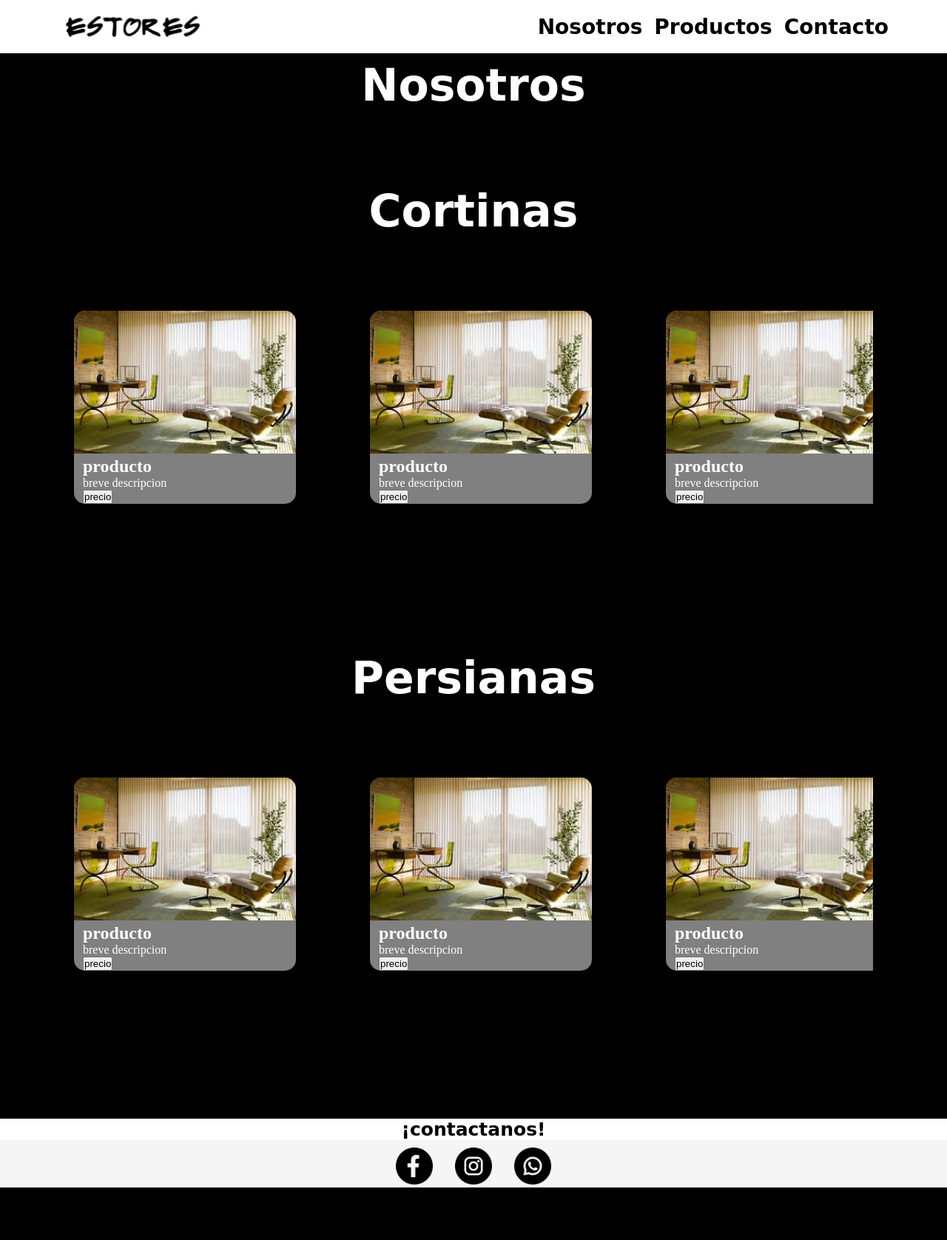
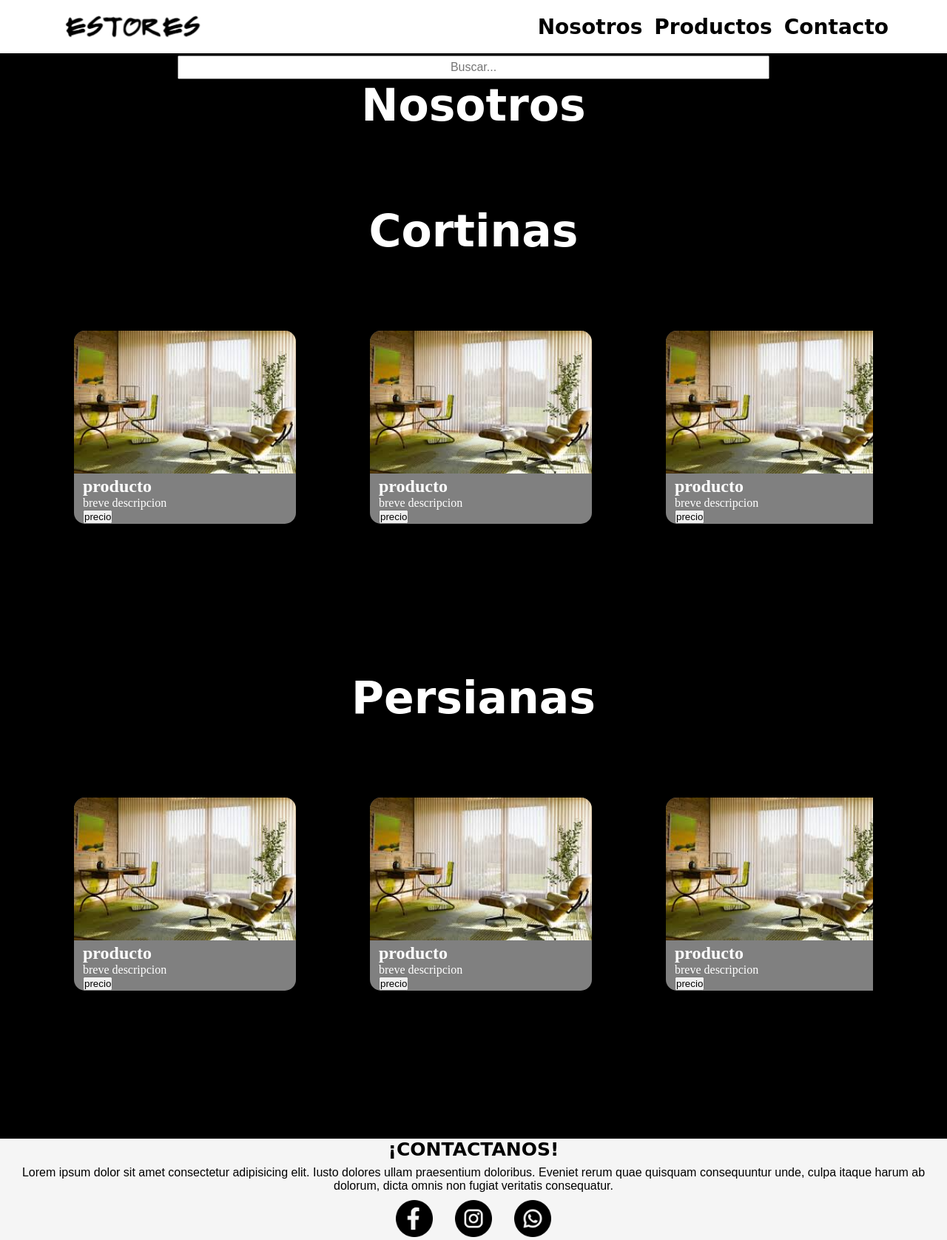
Before and after one commit to KaonyKampus/Estores, a plain HTML site: page index.html in a window 1280 px wide. Shown: the whole page at 74% size. Before the commit the page ends 1605 px from the top, so only its background shows below. Drawn offline with Linux system fonts and the light colour scheme; a web font is replaced by a local one.

Commit message:
barra busqueda

```diff
--- a/index.html
+++ b/index.html
@@ -6,7 +6,7 @@
     <link rel="stylesheet" href="./stylo.css/stylo.css">
     <title>ESTORES</title>
     <link rel="stylesheet" href="https://cdnjs.cloudflare.com/ajax/libs/font-awesome/5.15.1/css/all.min.css">
-    <script src="./index.js"></script>
+
 </head>
 <body class="body-index">
 
@@ -34,7 +34,13 @@
         </div>
       </nav>
 
+
+
 <main class="main-content">
+
+  <input type="text" id="buscador" placeholder="Buscar..." oninput="searchFunction()">
+  <ul id="resultsList"></ul>
+
 <h1 class="titulo-nosotros">Nosotros</h1>
 
 <h1 class="titulo-cortinas">Cortinas</h1>
@@ -47,7 +53,7 @@
     <div class="informacion-cards">
     <h2>producto</h2>
     <p>breve descripcion</p>
-    <button>precio</button>
+    <button class="botton-precio">precio</button>
     </div>
 </div>
 
@@ -57,7 +63,17 @@
   <div class="informacion-cards">
   <h2>producto</h2>
   <p>breve descripcion</p>
-  <button>precio</button>
+  <button class="botton-precio">precio</button>
+  </div>
+</div>
+
+
+<div class="caja-card">
+  <img src="./images/persianas de prueba.jpeg" alt="" class="imagen-card">
+  <div class="informacion-cards">
+  <h2>producto</h2>
+  <p>breve descripcion</p>
+  <button class="botton-precio">precio</button>
   </div>
 </div>
 
@@ -97,7 +113,7 @@
   <div class="informacion-cards">
   <h2>producto</h2>
   <p>breve descripcion</p>
-  <button>precio</button>
+  <button class="botton-precio">precio</button>
   </div>
 </div>
 
@@ -127,17 +143,7 @@
   <div class="informacion-cards">
   <h2>producto</h2>
   <p>breve descripcion</p>
-  <button>precio</button>
-  </div>
-</div>
-
-
-<div class="caja-card">
-  <img src="./images/persianas de prueba.jpeg" alt="" class="imagen-card">
-  <div class="informacion-cards">
-  <h2>producto</h2>
-  <p>breve descripcion</p>
-  <button>precio</button>
+  <button class="botton-precio">precio</button>
   </div>
 </div>
 
@@ -173,7 +179,7 @@
       <div class="informacion-cards">
       <h2>producto</h2>
       <p>breve descripcion</p>
-      <button>precio</button>
+      <button class="botton-precio">precio</button>
       </div>
   </div>
 
@@ -183,7 +189,47 @@
     <div class="informacion-cards">
     <h2>producto</h2>
     <p>breve descripcion</p>
+    <button class="botton-precio">precio</button>
+    </div>
+  </div>
+
+
+  <div class="caja-card">
+    <img src="./images/persianas de prueba.jpeg" alt="" class="imagen-card">
+    <div class="informacion-cards">
+    <h2>producto</h2>
+    <p>breve descripcion</p>
     <button>precio</button>
+    </div>
+  </div>
+
+
+  <div class="caja-card">
+    <img src="./images/persianas de prueba.jpeg" alt="" class="imagen-card">
+    <div class="informacion-cards">
+    <h2>producto</h2>
+    <p>breve descripcion</p>
+    <button class="botton-precio">precio</button>
+    </div>
+  </div>
+
+
+  <div class="caja-card">
+    <img src="./images/persianas de prueba.jpeg" alt="" class="imagen-card">
+    <div class="informacion-cards">
+    <h2>producto</h2>
+    <p>breve descripcion</p>
+    <button class="botton-precio">precio</button>
+    </div>
+  </div>
+
+
+  <div class="caja-card">
+    <img src="./images/persianas de prueba.jpeg" alt="" class="imagen-card">
+    <div class="informacion-cards">
+    <h2>producto</h2>
+    <p>breve descripcion</p>
+    <button class="botton-precio">precio</button>
     </div>
   </div>
 
@@ -213,7 +259,17 @@
     <div class="informacion-cards">
     <h2>producto</h2>
     <p>breve descripcion</p>
-    <button>precio</button>
+    <button class="botton-precio">precio</button>
+    </div>
+  </div>
+
+
+  <div class="caja-card">
+    <img src="./images/persianas de prueba.jpeg" alt="" class="imagen-card">
+    <div class="informacion-cards">
+    <h2>producto</h2>
+    <p>breve descripcion</p>
+    <button class="botton-precio">precio</button>
     </div>
   </div>
 
@@ -233,57 +289,7 @@
     <div class="informacion-cards">
     <h2>producto</h2>
     <p>breve descripcion</p>
-    <button>precio</button>
-    </div>
-  </div>
-
-
-  <div class="caja-card">
-    <img src="./images/persianas de prueba.jpeg" alt="" class="imagen-card">
-    <div class="informacion-cards">
-    <h2>producto</h2>
-    <p>breve descripcion</p>
-    <button>precio</button>
-    </div>
-  </div>
-
-
-  <div class="caja-card">
-    <img src="./images/persianas de prueba.jpeg" alt="" class="imagen-card">
-    <div class="informacion-cards">
-    <h2>producto</h2>
-    <p>breve descripcion</p>
-    <button>precio</button>
-    </div>
-  </div>
-
-
-  <div class="caja-card">
-    <img src="./images/persianas de prueba.jpeg" alt="" class="imagen-card">
-    <div class="informacion-cards">
-    <h2>producto</h2>
-    <p>breve descripcion</p>
-    <button>precio</button>
-    </div>
-  </div>
-
-
-  <div class="caja-card">
-    <img src="./images/persianas de prueba.jpeg" alt="" class="imagen-card">
-    <div class="informacion-cards">
-    <h2>producto</h2>
-    <p>breve descripcion</p>
-    <button>precio</button>
-    </div>
-  </div>
-
-
-  <div class="caja-card">
-    <img src="./images/persianas de prueba.jpeg" alt="" class="imagen-card">
-    <div class="informacion-cards">
-    <h2>producto</h2>
-    <p>breve descripcion</p>
-    <button>COMPRAR</button>
+    <button class="botton-precio">COMPRAR</button>
     </div>
   </div>
   </div>
@@ -297,7 +303,11 @@
 
 
 <div class="pie-caja">
-     <h3 class="texto-contactanos">¡contactanos!</h3>
+     <h3 class="texto-contactanos">¡CONTACTANOS!</h3>
+     <p class="parrafo-contactanos">Lorem ipsum dolor sit amet consectetur adipisicing elit.
+        Iusto dolores ullam praesentium doloribus. Eveniet rerum quae quisquam consequuntur unde,
+         culpa itaque harum ab dolorum, dicta omnis non fugiat veritatis consequatur.
+     </p>
      <div class="pie-pagina-completo">
            <a  href="">
                 <img src="./images/facebook_4902301.png" alt="" class="iconos">
@@ -313,5 +323,7 @@
      </div>
 </div>
 </main>
+
+<script src="./index.js"></script>
 </body>
 </html>
--- a/index.js
+++ b/index.js
@@ -1,6 +1,6 @@
-document.addEventListener("DOMContentLoaded", function() {
 
 
+document.addEventListener("DOMContentLoaded", function() {
     const navToggle = document.querySelector(".nav-toggle");
     const links = document.querySelector(".links");
 
@@ -8,10 +8,24 @@ document.addEventListener("DOMContentLoaded", function() {
       console.log("Click event");
       links.classList.toggle("show-links");
     });
+  });
 
 
 
+const alerta = document.querySelector(".botton-precio");
+alert.addEventListener("click",mostrarAlerta)
+
+function mostrarAlerta(){
+  alert("Hola mundo")
+}
 
 
 
-  });
+/*arrays para los productos*/
+let cortinas = ["id","nombre","precio", "color"] {
+
+}
+
+let persianas =  ["id","nombre","precio", "color" ] {
+
+}
--- a/stylo.css/stylo.css
+++ b/stylo.css/stylo.css
@@ -108,7 +108,19 @@ nav {
 }
 
 .main-content {
- padding-top: 80px;
+ padding-top: 75px;
+}
+
+#buscador {
+  position:;
+  text-align: center;
+  justify-content: center;
+  align-content: center;
+  display: block;
+  margin:0 auto;
+  padding: 5px 5px 5px 5px;
+  font-size: 16px;
+  width: 800px;
 }
 
 .titulo-nosotros {
@@ -194,13 +206,19 @@ nav {
 
 
 .pie-caja {
-  background-color: white;
+  background-color: whitesmoke;
 }
 
 .texto-contactanos {
   text-align: center;
   font-family: 'Long Cang', cursive;
   font-size: 25px;
+  padding-bottom: 8PX;
+}
+.parrafo-contactanos{
+  text-align: center;
+  font-family: Arial, Helvetica, sans-serif;
+
 }
 
 .pie-pagina-completo {
```
